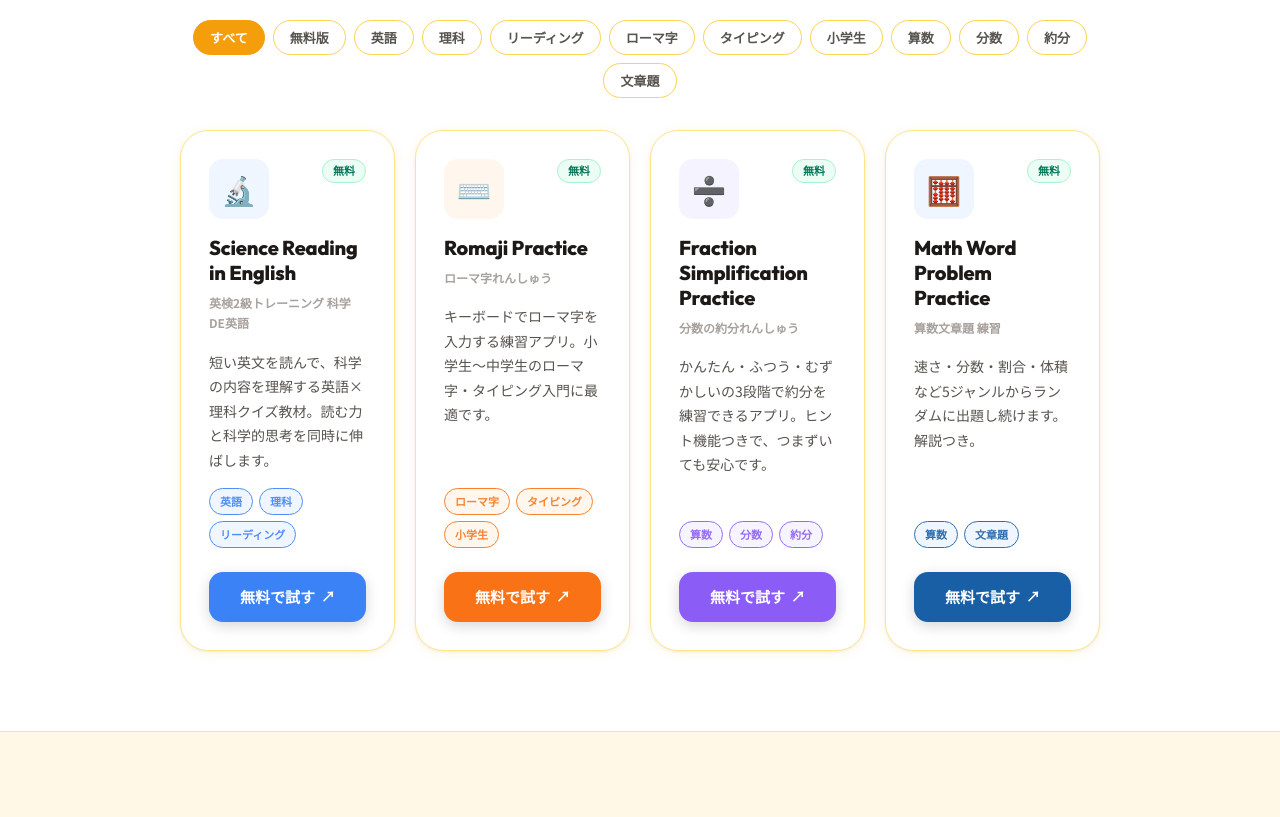
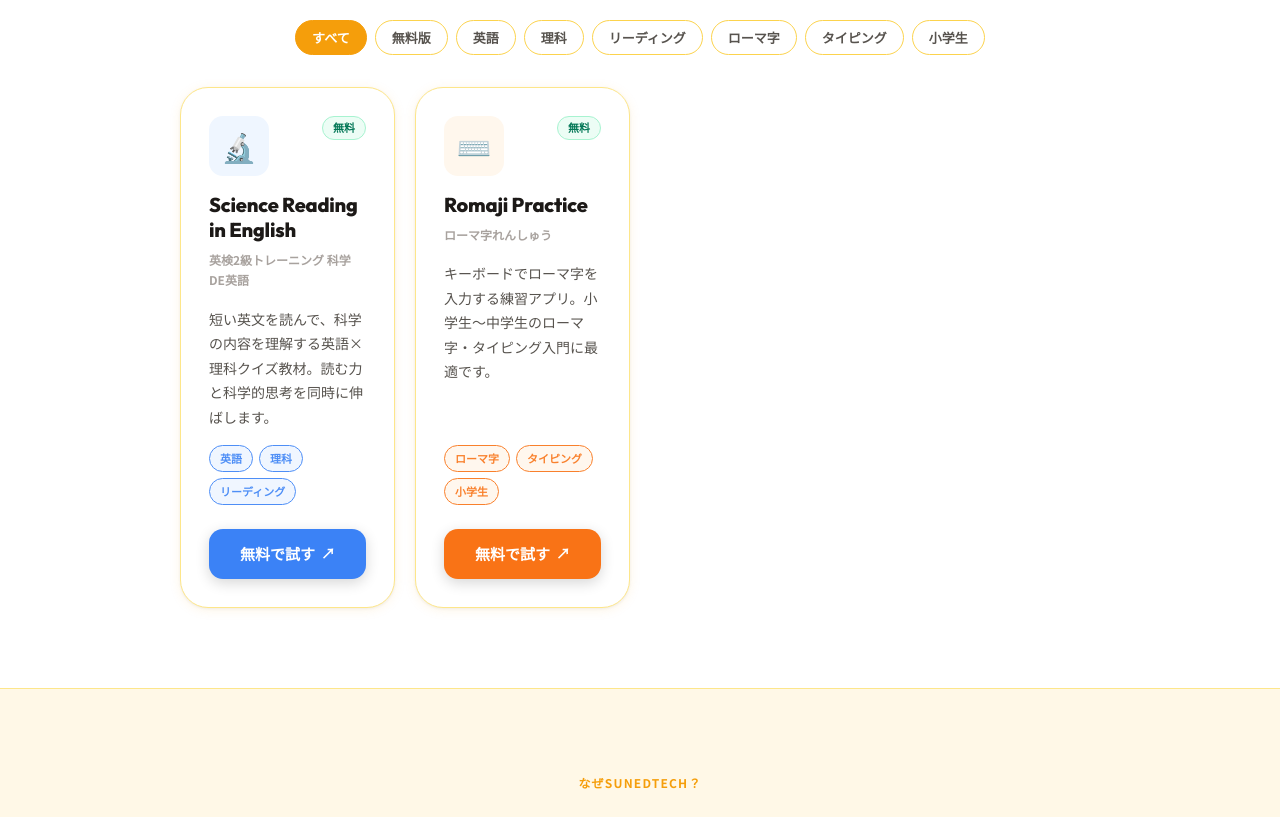
Before and after one commit to growupkuriyama-hub/SunEdTech, a React (Vite) app in the folder homepage/: page / in a window 1280 px wide. Shown: the part 980-1797 px from the top of the page. Built offline with nearby package versions, Linux system fonts and the light colour scheme.

Commit message:
Update data.js

```diff
--- a/homepage/src/data.js
+++ b/homepage/src/data.js
@@ -29,30 +29,5 @@ export const APP_LIST = [
     bgColor: "#FFF7ED",
     icon: "⌨️",
   },
-  {
-    id: "yakubun-renshuu",
-    paid: false,
-    name: "Fraction Simplification Practice",
-    nameJa: "分数の約分れんしゅう",
-    description: "かんたん・ふつう・むずかしいの3段階で約分を練習できるアプリ。ヒント機能つきで、つまずいても安心です。",
-    target: "小4～中1 ／ 分数・約分の導入～定着",
-    tags: ["算数", "分数", "約分"],
-    url: "https://sun-ed-tech-yakubun.vercel.app/",
-    color: "#8B5CF6",
-    bgColor: "#F5F3FF",
-    icon: "➗",
-  },
-  {
-    id: "math-practice",
-    paid: false,
-    name: "Math Word Problem Practice",
-    nameJa: "算数文章題 練習",
-    description: "速さ・分数・割合・体積など5ジャンルからランダムに出題し続けます。解説つき。",
-    target: "小5 ／ 文章題の総合練習",
-    tags: ["算数", "文章題"],
-    url: "https://s5bunshodai.pages.dev/",
-    color: "#185FA5",
-    bgColor: "#EFF6FF",
-    icon: "🧮",
-  },
+
 ];
```
